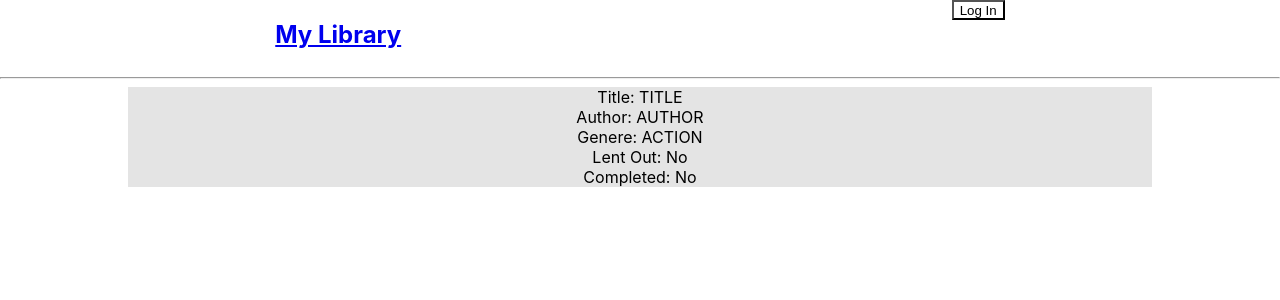
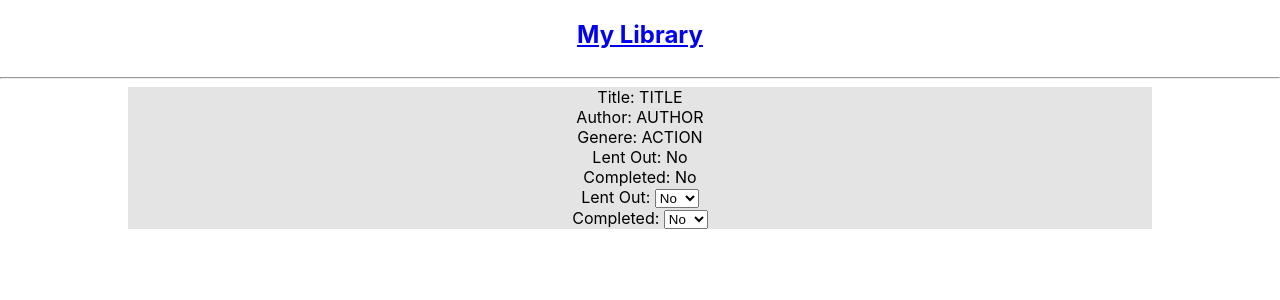
Before and after one commit to Joshua-Odell/library-client, a React (Create React App) app: page /book/1 in a window 1280 px wide. Shown: the top 300 px of the page. Built offline with nearby package versions, Linux system fonts and the light colour scheme; the HTML template or start-up script is replaced by a standard one.

Commit message:
Enacted Feedback
Added Lent and completed buttons to book information

fixed crossed links to book entry

```diff
--- a/src/App.js
+++ b/src/App.js
@@ -17,9 +17,9 @@ function App() {
 				<a href={homePageLocation}>
 					<h1 className="item">My Library</h1>
 				</a>
-				<button className="item button" type="button">
+				{/* <button className="item button" type="button">
 					Log In
-				</button>
+				</button> */}
 			</nav>
 			<hr />
 			<main className="App">
--- a/src/BookDetails/BookDetails.js
+++ b/src/BookDetails/BookDetails.js
@@ -9,6 +9,25 @@ export default class BookDetails extends Component {
 		genere: 'ACTION',
 		lent: false,
 		completed: false,
+	};
+
+	// A general purpose state updater
+	StateUpdate = (property) => {
+		return (event) => {
+			const {
+				target: { value },
+			} = event;
+			this.setState({ [property]: value });
+		};
+	};
+
+	// This converts the string returned from the list to a boolean for ease of use on the server side
+	ConversionToBool = (property) => {
+		if (this.state.property === 'true') {
+			this.setState({ [property]: true });
+		} else if (this.state.property === 'false') {
+			this.setState({ [property]: false });
+		}
 	};
 
 	Display = () => {
@@ -23,12 +42,36 @@ export default class BookDetails extends Component {
 		} else {
 			return (
 				<div>
-					<div id="Title">Title: {this.state.title} </div>
-					<div id="Author">Author: {this.state.author} </div>
-					<div id="Genere">Genere: {this.state.genere} </div>
-					<div id="Lent">Lent Out: {this.BoolConversion(this.state.lent)} </div>
-					<div id="Completed">
-						Completed: {this.BoolConversion(this.state.completed)}{' '}
+					<div>
+						<div id="Title">Title: {this.state.title} </div>
+						<div id="Author">Author: {this.state.author} </div>
+						<div id="Genere">Genere: {this.state.genere} </div>
+						<div id="Lent">
+							Lent Out: {this.BoolConversion(this.state.lent)}{' '}
+						</div>
+						<div id="Completed">
+							Completed: {this.BoolConversion(this.state.completed)}{' '}
+						</div>
+					</div>
+					<div>
+						<div>
+							<label htmlFor="Lent">Lent Out: </label>
+							<select id="Lent" name="Lent" onChange={this.StateUpdate('lent')}>
+								<option value="false">No</option>
+								<option value="true">Yes</option>
+							</select>
+						</div>
+						<div>
+							<label htmlFor="Completed">Completed: </label>
+							<select
+								id="Completed"
+								name="Completed"
+								onChange={this.StateUpdate('completed')}
+							>
+								<option value="false">No</option>
+								<option value="true">Yes</option>
+							</select>
+						</div>
 					</div>
 				</div>
 			);
--- a/src/BookEntry/BookEntry.js
+++ b/src/BookEntry/BookEntry.js
@@ -145,6 +145,7 @@ export default class BookEntry extends Component {
 	};
 
 	render() {
+		console.log(this.props.wish);
 		return <this.Display />;
 	}
 }
--- a/src/HomePage/HomePage.js
+++ b/src/HomePage/HomePage.js
@@ -41,7 +41,7 @@ export default class HomePage extends Component {
 	AddButton = (wish) => {
 		// Redirects to /newbook and calls BookEntry with a boolean prop depending on if
 		// the item is from the regular library or the wish list
-		if (wish) {
+		if (!wish) {
 			this.setState({ redirect: `/newbook/library` });
 		} else {
 			this.setState({ redirect: `/newbook/wishlist` });
```
